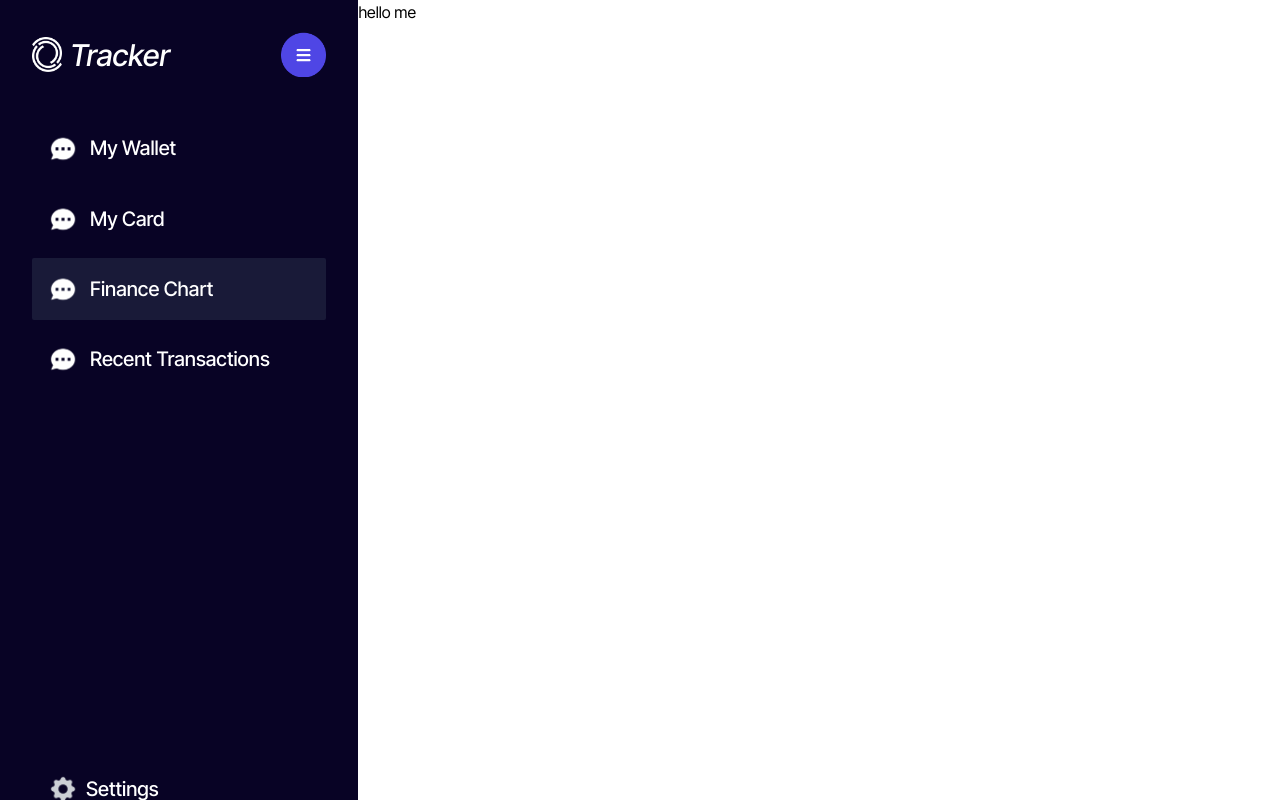
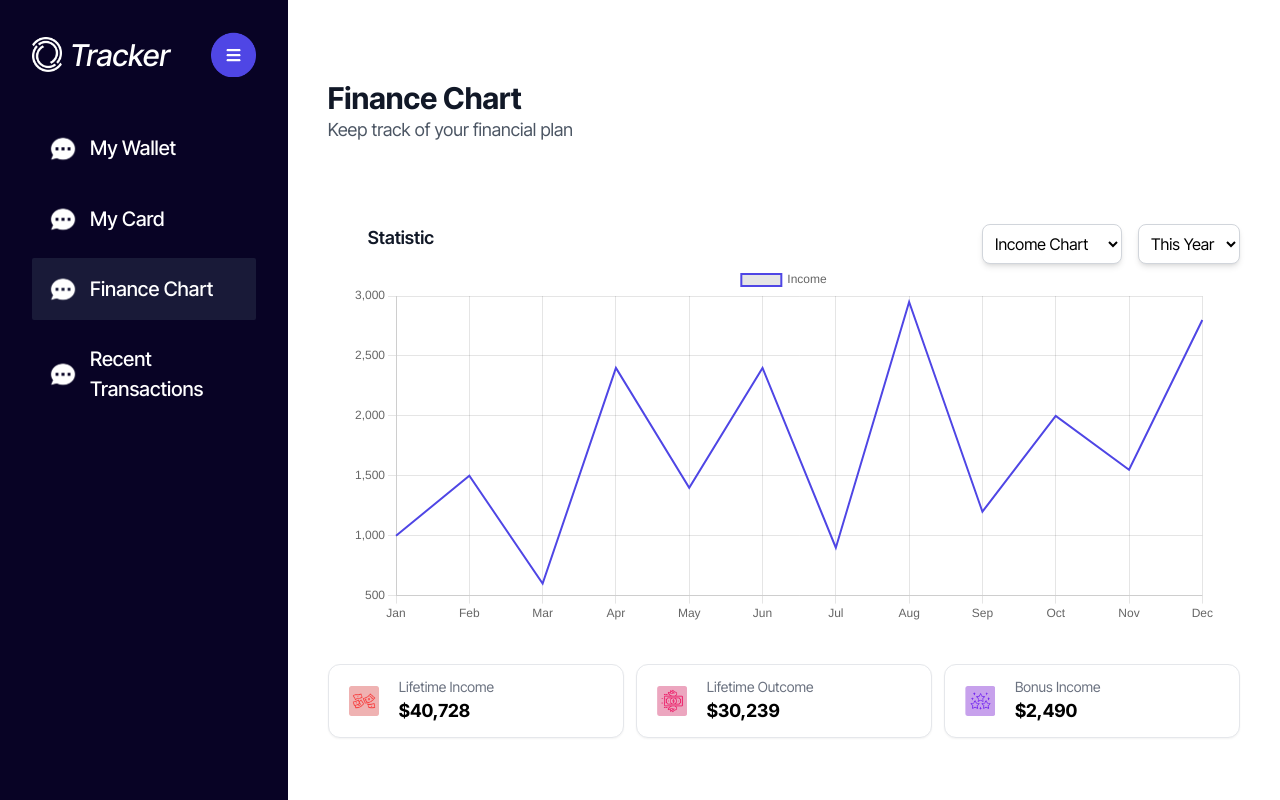
Before and after one commit to mariabh7/tracker-app, a Next.js app: page /financeChart in a window 1280 px wide. Built offline with nearby package versions, Linux system fonts and the light colour scheme.

Commit message:
responsive finance chart

```diff
--- a/package.json
+++ b/package.json
@@ -10,9 +10,11 @@
   },
   "dependencies": {
     "@fontsource/inter-tight": "^5.2.5",
+    "chart.js": "^4.4.8",
     "lucide-react": "^0.479.0",
     "next": "15.2.1",
     "react": "^19.0.0",
+    "react-chartjs-2": "^5.3.0",
     "react-dom": "^19.0.0"
   },
   "devDependencies": {
--- a/src/app/(components)/financeChart/page.jsx
+++ b/src/app/(components)/financeChart/page.jsx
@@ -1,7 +1,117 @@
-export default function financechart() {
+"use client";
+
+import React from "react";
+import { Line } from "react-chartjs-2";
+import {
+  Chart as ChartJS,
+  CategoryScale,
+  LinearScale,
+  PointElement,
+  LineElement,
+  Title,
+  Tooltip,
+  Legend,
+} from "chart.js";
+import Image from "next/image";
+import dollar from "/public/icons/dollar.png";
+import stars from "/public/icons/stars.png";
+import lifeincom from "/public/icons/Icon (2).png";
+
+// Register Chart.js components
+ChartJS.register(CategoryScale, LinearScale, PointElement, LineElement, Title, Tooltip, Legend);
+
+// Dummy data for the chart
+const data = {
+  labels: ["Jan", "Feb", "Mar", "Apr", "May", "Jun", "Jul", "Aug", "Sep", "Oct", "Nov", "Dec"],
+  datasets: [
+    {
+      label: "Income",
+      data: [1000, 1500, 600, 2400, 1400, 2400, 900, 2950, 1200, 2000, 1550, 2800],
+      borderColor: "#4F46E5",
+      borderWidth: 2,
+      pointRadius: 0,
+      pointBackgroundColor: "#4F46E5",
+      fill: false,
+    },
+  ],
+};
+
+// Chart options
+const options = {
+  responsive: true,
+  maintainAspectRatio: false,
+  scales: {
+    y: {
+      beginAtZero: false,
+      min: 500, // Start Y-axis at 500
+      ticks: {
+        stepSize: 500, // Control tick intervals
+      },
+    },
+  },
+};
+
+const FinanceChart = () => {
   return (
-    <div className="h-full ">
-      <div className="">hello me</div>
+    <div className="p-10 h-lvh overflow-auto w-full ">
+      {/* Header */}
+      <div className="mb-20 mt-10">
+        <h2 className="text-3xl font-bold text-gray-900">Finance Chart</h2>
+        <p className="text-lg text-gray-600 mb-4">Keep track of your financial plan</p>
+      </div>
+
+      {/* Menu Options */}
+      <div className="flex justify-end space-x-4  relative">
+        <h3 className="text-lg font-semibold text-gray-900 absolute top-0 left-10">Statistic</h3>
+        <select className="p-2 border border-gray-300 rounded-lg bg-white shadow-md">
+          <option>Income Chart</option>
+          <option>Expense Chart</option>
+        </select>
+        <select className="p-2 border border-gray-300 rounded-lg bg-white shadow-md">
+          <option>This Year</option>
+          <option>Last Year</option>
+        </select>
+      </div>
+
+      {/* Chart Section */}
+      <div className="pt-0 px-6 pb-10  rounded-lg w-full h-[400px]">
+        <Line data={data} options={options} />
+      </div>
+
+   {/* Statistic Cards */}
+<div className="grid grid-cols-1 sm:grid-cols-3 gap-3 ">
+  <div className="p-3 flex items-center bg-white border border-gray-200 rounded-xl shadow-sm">
+    <div className="p-2 rounded-lg">
+      <Image src={lifeincom} alt="Lifetime Income" width={30} height={30} />
+    </div>
+    <div className="ml-3">
+      <h3 className="text-sm text-gray-500">Lifetime Income</h3>
+      <p className="text-lg font-bold">$40,728</p>
+    </div>
+  </div>
+  <div className="p-3 flex items-center bg-white border border-gray-200 rounded-xl shadow-sm">
+    <div className="p-2 rounded-lg ">
+      <Image src={dollar} alt="Lifetime Outcome" width={30} height={30} />
+    </div>
+    <div className="ml-3">
+      <h3 className="text-sm text-gray-500">Lifetime Outcome</h3>
+      <p className="text-lg font-bold">$30,239</p>
+    </div>
+  </div>
+  <div className="p-3 flex items-center bg-white border border-gray-200 rounded-xl shadow-sm">
+    <div className="p-2 rounded-lg ">
+      <Image src={stars} alt="Bonus Income" width={30} height={30} />
+    </div>
+    <div className="ml-3">
+      <h3 className="text-sm text-gray-500">Bonus Income</h3>
+      <p className="text-lg font-bold">$2,490</p>
+    </div>
+  </div>
+</div>
+
+
     </div>
   );
-}
+};
+
+export default FinanceChart;
```
Also changed, not shown: 1 other file (tests, documents, lock files or other folders).
